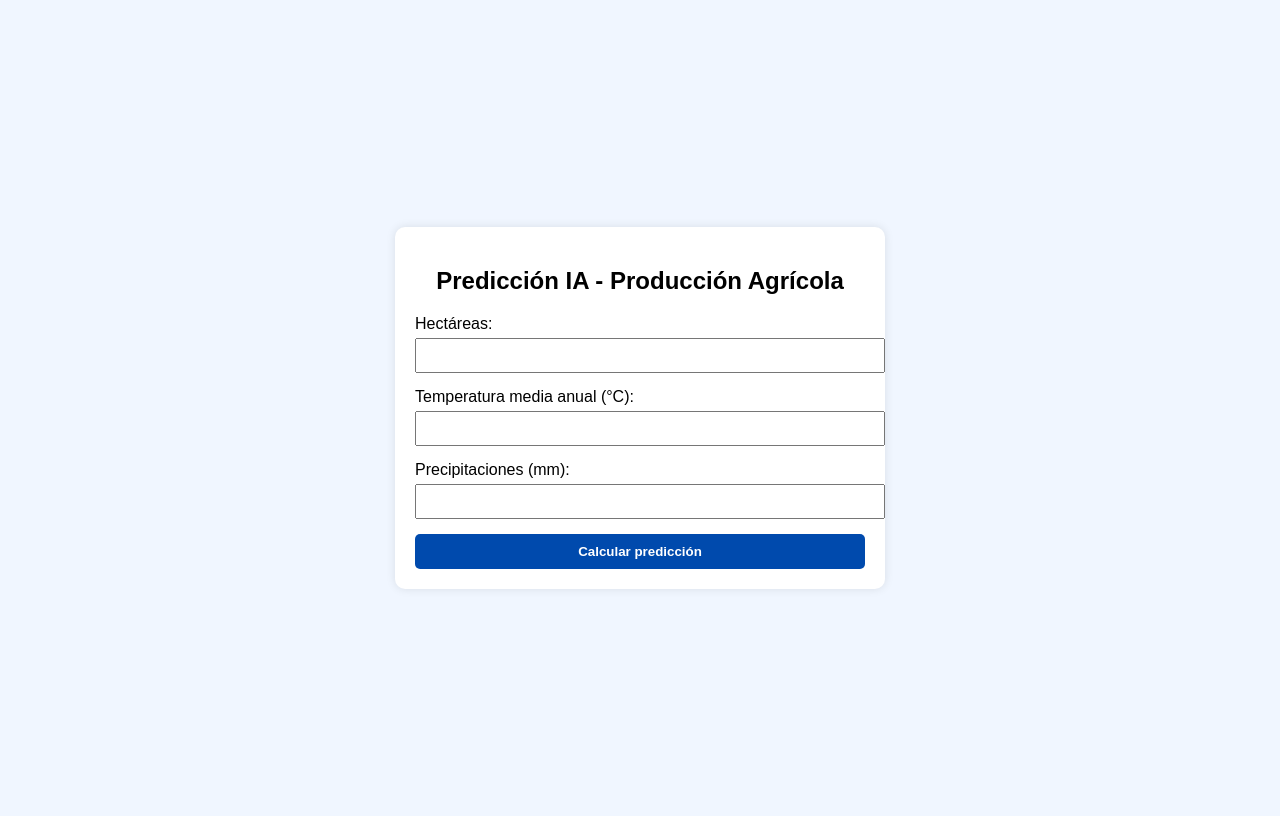
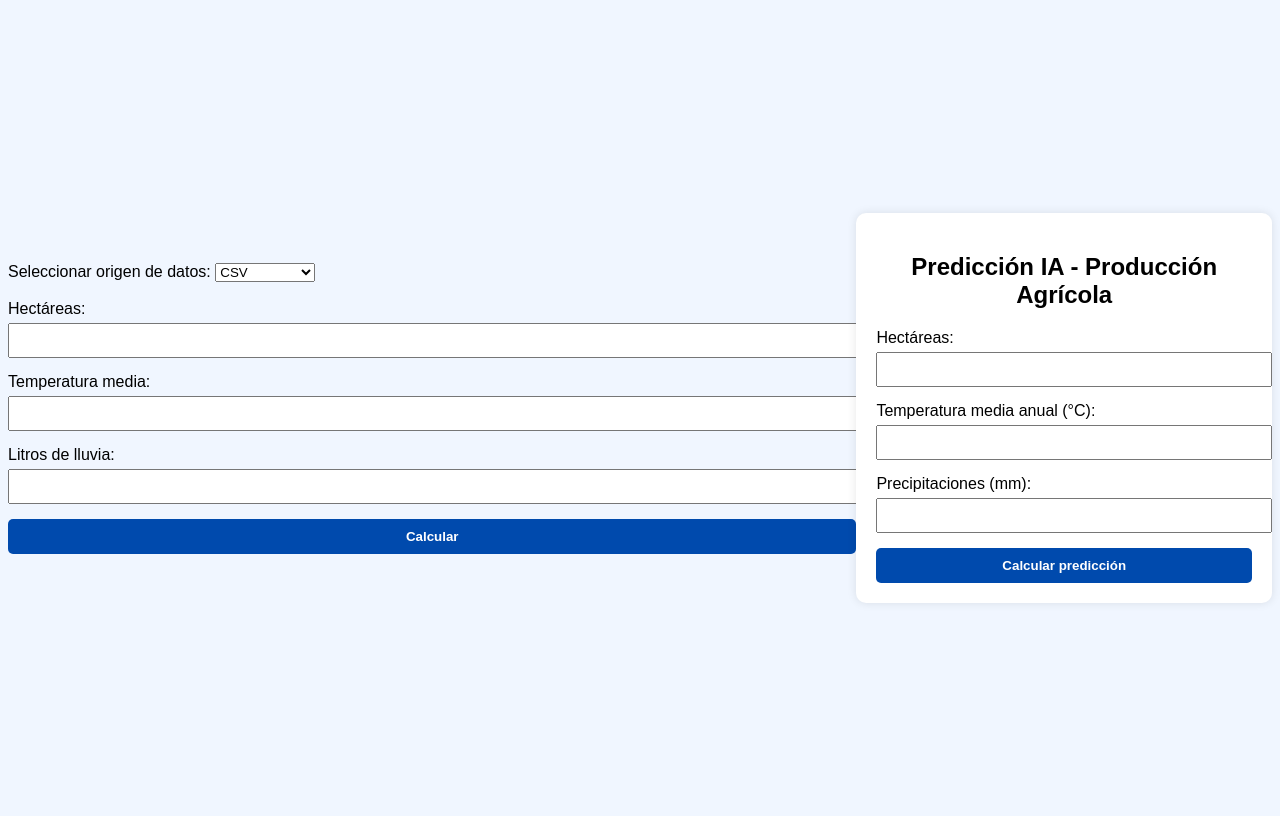
Before and after one commit to BartolomeRW/Proyecto_Intermodular, a Flask app: page / in a window 1280 px wide. Run offline with Flask 3, Linux system fonts and the light colour scheme; parts of the project's set-up code (start-up, migrations or seed data) failed here and were passed over.

Commit message:
Se sigue detallando la IA y pagina web donde se ejecuta

```diff
--- a/Practicas/MASIA/ProyectoCurso/Codigo/app.py
+++ b/Practicas/MASIA/ProyectoCurso/Codigo/app.py
@@ -1,9 +1,11 @@
+from flask import Flask, render_template, request
+import matplotlib.pyplot as plt
+import pandas as pd
+import numpy as np
+import os
 from flask import Flask, render_template, request
 import joblib
-import numpy as np
-import matplotlib.pyplot as plt
-import pandas as pd
-import os
+import CargarDatos as fuente   # Import correcto
 
 app = Flask(__name__)
 modelo = joblib.load("modelo_IA.pkl")
@@ -21,7 +23,53 @@ def index():
         entrada = np.array([[hect, temp, lluv]])
         prediccion = round(modelo.predict(entrada)[0], 2)
 
-        df = pd.read_csv("cosechas.csv")
+        # -------------------------------------
+        # SELECCIONAR FUENTE DE DATOS PARA LA WEB
+        # -------------------------------------
+
+        # -------------------------------------
+        # SELECCIONAR FUENTE DE DATOS PARA LA WEB
+        # -------------------------------------
+
+        origen = request.form.get("origen")
+
+        if origen == "csv":
+            df = fuente.leer_csv("cosechas.csv")
+
+        elif origen == "mysql":
+            df = fuente.leer_mysql("localhost", "root", "1234", "masia", "cosechas")
+
+        elif origen == "mariadb":
+            df = fuente.leer_mariadb("localhost", "root", "1234", "masia", "cosechas")
+
+        elif origen == "sqlite":
+            df = fuente.leer_sqlite("basedatos.db", "cosechas")
+
+        elif origen == "sqlalchemy":
+            df = fuente.leer_sqlalchemy(
+                "postgresql://user:pass@localhost/db",
+                "SELECT * FROM cosechas"
+            )
+
+        else:
+            df = fuente.leer_csv("cosechas.csv")   # fallback
+
+        # CSV
+        df = fuente.leer_csv("cosechas.csv")
+
+        # MySQL
+        # df = fuente.leer_mysql("localhost", "root", "1234", "masia", "cosechas")
+
+        # MariaDB
+        # df = fuente.leer_mariadb("localhost", "root", "1234", "masia", "cosechas")
+
+        # SQLite
+        # df = fuente.leer_sqlite("basedatos.db", "cosechas")
+
+        # SQLAlchemy
+        # df = fuente.leer_sqlalchemy("postgresql://user:pass@localhost/db", "SELECT * FROM cosechas")
+
+        # -------------------------------------
 
         if not os.path.exists("static"):
             os.makedirs("static")
--- a/Practicas/MASIA/ProyectoCurso/Codigo/templates/index.html
+++ b/Practicas/MASIA/ProyectoCurso/Codigo/templates/index.html
@@ -45,6 +45,31 @@
 </head>
 <body>
 
+<form method="POST">
+
+    <label>Seleccionar origen de datos:</label>
+    <select name="origen" class="input-box">
+        <option value="csv">CSV</option>
+        <option value="mysql">MySQL</option>
+        <option value="mariadb">MariaDB</option>
+        <option value="sqlite">SQLite</option>
+        <option value="sqlalchemy">SQLAlchemy</option>
+    </select>
+
+    <br><br>
+
+    <label>Hectáreas:</label>
+    <input type="number" step="0.01" name="hectareas" required>
+
+    <label>Temperatura media:</label>
+    <input type="number" step="0.01" name="temperatura" required>
+
+    <label>Litros de lluvia:</label>
+    <input type="number" step="0.01" name="lluvia" required>
+
+    <button type="submit">Calcular</button>
+</form>
+
 <div class="card">
     <h2>Predicción IA - Producción Agrícola</h2>
 
```
Also changed, not shown: Practicas/MASIA/ProyectoCurso/Codigo/entrenar_modelo.py (+21 -18 lines).
